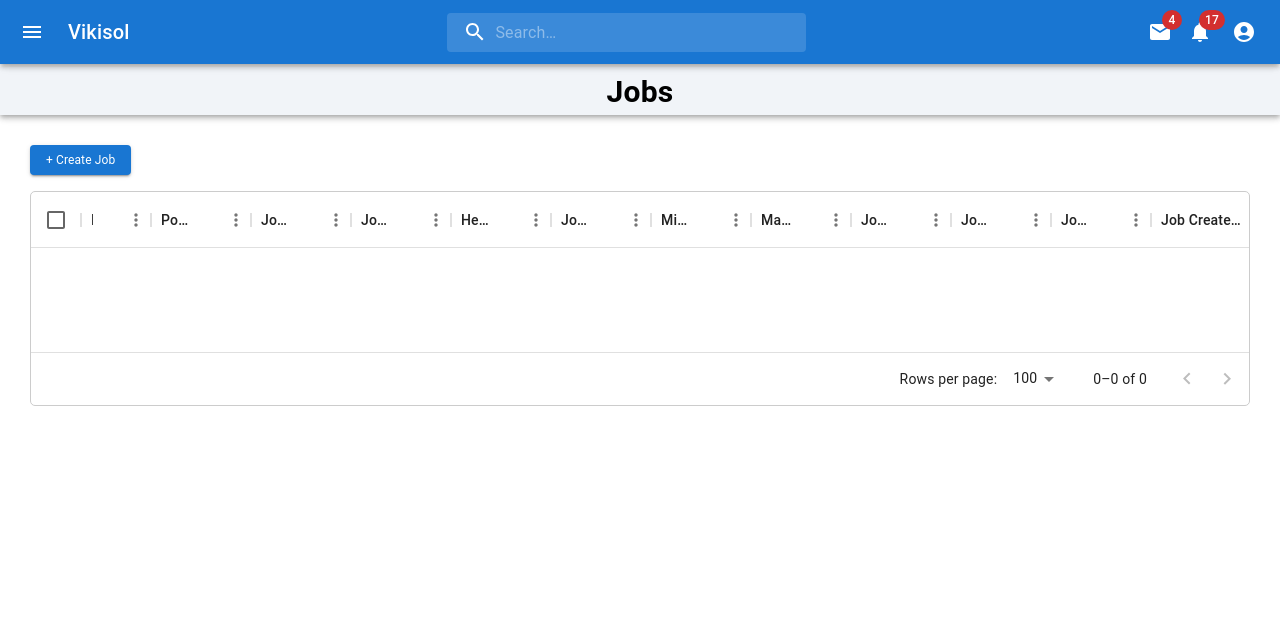
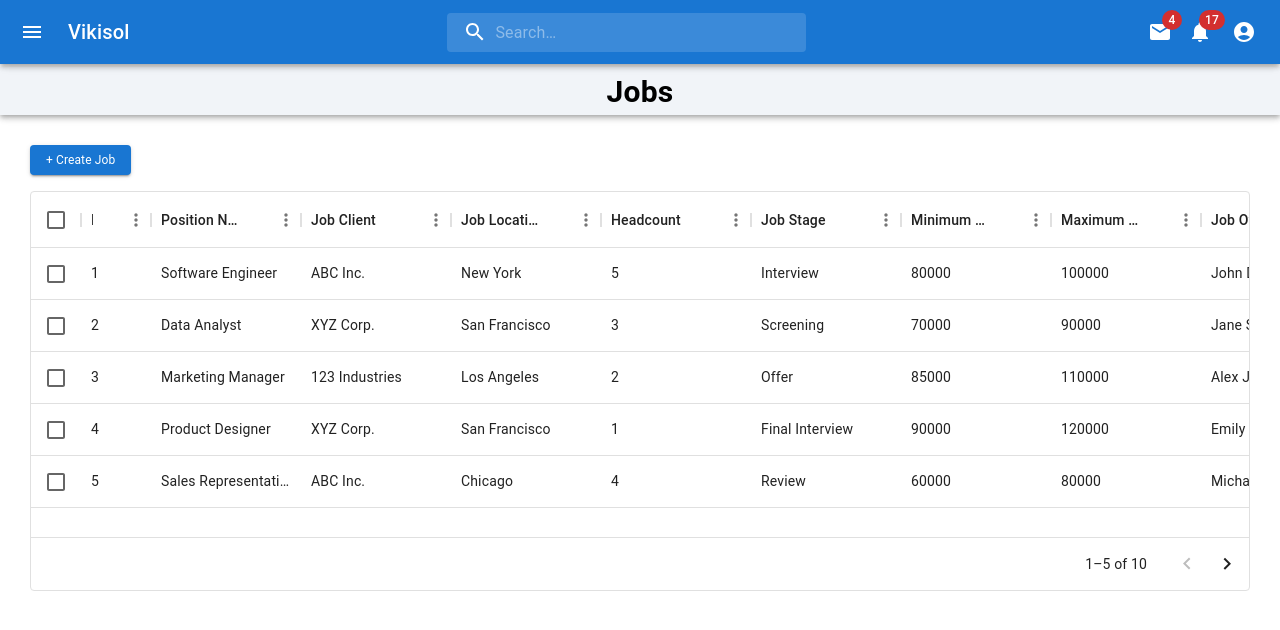
Before and after one commit to VikisolTech/HireHub, a React (Create React App) app: page /jobs in a window 1280 px wide. Shown: the top 630 px of the page. Built offline with nearby package versions, Linux system fonts and the light colour scheme.

Commit message:
added datagrids

```diff
--- a/src/Dashboard/Clients.js
+++ b/src/Dashboard/Clients.js
@@ -37,7 +37,18 @@ export default function Clients() {
     setDescription(value);
   };
 
-  const [rows, setRows] = React.useState([]);
+  const [rows, setRows] = React.useState([
+    { id: 1, ClientName: 'ABC Inc.', jobCount: 5, ClientIndustry: 'Technology', ClientLocation: 'New York', ClientStage: 'Active', ClientOwner: 'John Doe', ClientTeam: 'Sales', ClientCreatedDate: '2023-01-15' },
+    { id: 2, ClientName: 'XYZ Corp.', jobCount: 3, ClientIndustry: 'Finance', ClientLocation: 'San Francisco', ClientStage: 'Active', ClientOwner: 'Jane Smith', ClientTeam: 'Finance', ClientCreatedDate: '2023-02-20' },
+    { id: 3, ClientName: '123 Industries', jobCount: 2, ClientIndustry: 'Manufacturing', ClientLocation: 'Los Angeles', ClientStage: 'Inactive', ClientOwner: 'Alex Johnson', ClientTeam: 'Operations', ClientCreatedDate: '2023-03-10' },
+    { id: 4, ClientName: '456 Corp.', jobCount: 4, ClientIndustry: 'Healthcare', ClientLocation: 'Houston', ClientStage: 'Active', ClientOwner: 'Emily Brown', ClientTeam: 'HR', ClientCreatedDate: '2023-04-05' },
+    { id: 5, ClientName: '789 Corp.', jobCount: 3, ClientIndustry: 'Retail', ClientLocation: 'Chicago', ClientStage: 'Active', ClientOwner: 'Michael Johnson', ClientTeam: 'Sales', ClientCreatedDate: '2023-05-20' },
+    { id: 6, ClientName: 'ABC Corp.', jobCount: 6, ClientIndustry: 'Technology', ClientLocation: 'Seattle', ClientStage: 'Active', ClientOwner: 'Sarah Clark', ClientTeam: 'Engineering', ClientCreatedDate: '2023-06-15' },
+    { id: 7, ClientName: 'XYZ Ltd.', jobCount: 2, ClientIndustry: 'Consulting', ClientLocation: 'Boston', ClientStage: 'Active', ClientOwner: 'David Wilson', ClientTeam: 'Consulting', ClientCreatedDate: '2023-07-10' },
+    { id: 8, ClientName: '123 Corp.', jobCount: 3, ClientIndustry: 'Finance', ClientLocation: 'New York', ClientStage: 'Active', ClientOwner: 'Emma Taylor', ClientTeam: 'Finance', ClientCreatedDate: '2023-08-05' },
+    { id: 9, ClientName: '456 Ltd.', jobCount: 5, ClientIndustry: 'Technology', ClientLocation: 'San Francisco', ClientStage: 'Inactive', ClientOwner: 'James Lee', ClientTeam: 'Engineering', ClientCreatedDate: '2023-09-20' },
+    { id: 10, ClientName: '789 Industries', jobCount: 2, ClientIndustry: 'Retail', ClientLocation: 'Los Angeles', ClientStage: 'Active', ClientOwner: 'Olivia Martinez', ClientTeam: 'Sales', ClientCreatedDate: '2023-10-15' },
+]);
 
   const [open, setOpen] = React.useState(false);
   const [newRow, setNewRow] = React.useState({ jobCount: '', ClientName: '', age: '' });
@@ -73,13 +84,13 @@ export default function Clients() {
 
   const columns = [
     { field: 'id', headerName: 'ID', width: 70 },
-    { field: 'ClientName', headerName: 'Client Name', width: 150, editable: true },
-    { field: 'jobCount', headerName: 'Job Count', width: 150, editable: true },
-    { field: 'ClientIndustry', headerName: 'Client Industry', width: 150, editable: true },
-    { field: 'ClientLocation', headerName: 'Client Location', width: 150, editable: true },
-    { field: 'ClientStage', headerName: 'Client Stage', width: 150, editable: true },
-    { field: 'ClientOwner', headerName: 'Client Owner', width: 150, editable: true },
-    { field: 'ClientTeam', headerName: 'Client Team', width: 150, editable: true },
+    { field: 'ClientName', headerName: 'Client Name', width: 200, editable: true },
+    { field: 'jobCount', headerName: 'Job Count', width: 200, editable: true },
+    { field: 'ClientIndustry', headerName: 'Client Industry', width: 200, editable: true },
+    { field: 'ClientLocation', headerName: 'Client Location', width: 200, editable: true },
+    { field: 'ClientStage', headerName: 'Client Stage', width: 200, editable: true },
+    { field: 'ClientOwner', headerName: 'Client Owner', width: 200, editable: true },
+    { field: 'ClientTeam', headerName: 'Client Team', width: 200, editable: true },
     { field: 'ClientCreatedDate', headerName: 'Client Created Date', width: 180, editable: true },
   ];
 
--- a/src/Dashboard/Jobs.js
+++ b/src/Dashboard/Jobs.js
@@ -125,7 +125,18 @@ export default function Jobs() {
   // For example:
   const styles = getStyles();
   console.log(theme.color);
-  const [rows, setRows] = useState([]);
+  const [rows, setRows] = useState([
+    { id: 1, 'Position Name': 'Software Engineer', 'Job Client': 'ABC Inc.', 'Job Location': 'New York', Headcount: 5, 'Job Stage': 'Interview', 'Minimum Salary': 80000, 'Maximum Salary': 100000, 'Job Owner': 'John Doe', 'Job Team': 'Engineering', 'Job Status': 'Open', 'Job Created Date': '2023-01-15' },
+    { id: 2, 'Position Name': 'Data Analyst', 'Job Client': 'XYZ Corp.', 'Job Location': 'San Francisco', Headcount: 3, 'Job Stage': 'Screening', 'Minimum Salary': 70000, 'Maximum Salary': 90000, 'Job Owner': 'Jane Smith', 'Job Team': 'Analytics', 'Job Status': 'Open', 'Job Created Date': '2023-02-20' },
+    { id: 3, 'Position Name': 'Marketing Manager', 'Job Client': '123 Industries', 'Job Location': 'Los Angeles', Headcount: 2, 'Job Stage': 'Offer', 'Minimum Salary': 85000, 'Maximum Salary': 110000, 'Job Owner': 'Alex Johnson', 'Job Team': 'Marketing', 'Job Status': 'Open', 'Job Created Date': '2023-03-10' },
+    { id: 4, 'Position Name': 'Product Designer', 'Job Client': 'XYZ Corp.', 'Job Location': 'San Francisco', Headcount: 1, 'Job Stage': 'Final Interview', 'Minimum Salary': 90000, 'Maximum Salary': 120000, 'Job Owner': 'Emily Brown', 'Job Team': 'Design', 'Job Status': 'Open', 'Job Created Date': '2023-04-05' },
+    { id: 5, 'Position Name': 'Sales Representative', 'Job Client': 'ABC Inc.', 'Job Location': 'Chicago', Headcount: 4, 'Job Stage': 'Review', 'Minimum Salary': 60000, 'Maximum Salary': 80000, 'Job Owner': 'Michael Johnson', 'Job Team': 'Sales', 'Job Status': 'Open', 'Job Created Date': '2023-05-20' },
+    { id: 6, 'Position Name': 'HR Coordinator', 'Job Client': '456 Corp.', 'Job Location': 'Houston', Headcount: 2, 'Job Stage': 'Phone Interview', 'Minimum Salary': 55000, 'Maximum Salary': 70000, 'Job Owner': 'Sarah Clark', 'Job Team': 'HR', 'Job Status': 'Open', 'Job Created Date': '2023-06-15' },
+    { id: 7, 'Position Name': 'Finance Analyst', 'Job Client': '789 Corp.', 'Job Location': 'Boston', Headcount: 3, 'Job Stage': 'Assessment', 'Minimum Salary': 75000, 'Maximum Salary': 95000, 'Job Owner': 'David Wilson', 'Job Team': 'Finance', 'Job Status': 'Open', 'Job Created Date': '2023-07-10' },
+    { id: 8, 'Position Name': 'Customer Support Specialist', 'Job Client': 'ABC Inc.', 'Job Location': 'New York', Headcount: 2, 'Job Stage': 'Hiring', 'Minimum Salary': 50000, 'Maximum Salary': 65000, 'Job Owner': 'Emma Taylor', 'Job Team': 'Support', 'Job Status': 'Open', 'Job Created Date': '2023-08-05' },
+    { id: 9, 'Position Name': 'Quality Assurance Engineer', 'Job Client': 'XYZ Corp.', 'Job Location': 'San Francisco', Headcount: 3, 'Job Stage': 'Interview', 'Minimum Salary': 75000, 'Maximum Salary': 95000, 'Job Owner': 'James Lee', 'Job Team': 'QA', 'Job Status': 'Open', 'Job Created Date': '2023-09-20' },
+    { id: 10, 'Position Name': 'Operations Manager', 'Job Client': '456 Corp.', 'Job Location': 'Houston', Headcount: 1, 'Job Stage': 'Offer', 'Minimum Salary': 90000, 'Maximum Salary': 110000, 'Job Owner': 'Olivia Martinez', 'Job Team': 'Operations', 'Job Status': 'Open', 'Job Created Date': '2023-10-15' },
+  ]);
 
   const [newRow, setNewRow] = useState({
     id: '',
@@ -147,7 +158,6 @@ export default function Jobs() {
   };
 
   const handleSave = () => {
-    setRows([...rows, { ...newRow }]);
     setNewRow({
       id: '',
       'Position Name': '',
@@ -185,18 +195,19 @@ export default function Jobs() {
 
   const columns = [
     { field: 'id', headerName: 'ID', width: 70 },
-    { field: 'Position Name', headerName: 'Position Name', width: 100, editable: true },
-    { field: 'Job Client', headerName: 'Job Client', width: 100, editable: true },
-    { field: 'Job Location', headerName: 'Job Location', width: 100, editable: true },
-    { field: 'Headcount', headerName: 'Headcount', width: 100, editable: true },
-    { field: 'Job Stage', headerName: 'Job Stage', width: 100, editable: true },
-    { field: 'Minimum Salary', headerName: 'Minimum Salary', width: 100, editable: true },
-    { field: 'Maximum Salary', headerName: 'Maximum Salary', width: 100, editable: true },
-    { field: 'Job Owner', headerName: 'Job Owner', width: 100, editable: true },
-    { field: 'Job Team', headerName: 'Job Team', width: 100, editable: true },
-    { field: 'Job Status', headerName: 'Job Status', width: 100, editable: true },
+    { field: 'Position Name', headerName: 'Position Name', width: 150, editable: true },
+    { field: 'Job Client', headerName: 'Job Client', width: 150, editable: true },
+    { field: 'Job Location', headerName: 'Job Location', width: 150, editable: true },
+    { field: 'Headcount', headerName: 'Headcount', width: 150, editable: true },
+    { field: 'Job Stage', headerName: 'Job Stage', width: 150, editable: true },
+    { field: 'Minimum Salary', headerName: 'Minimum Salary', width: 150, editable: true },
+    { field: 'Maximum Salary', headerName: 'Maximum Salary', width: 150, editable: true },
+    { field: 'Job Owner', headerName: 'Job Owner', width: 150, editable: true },
+    { field: 'Job Team', headerName: 'Job Team', width: 150, editable: true },
+    { field: 'Job Status', headerName: 'Job Status', width: 150, editable: true },
     { field: 'Job Created Date', headerName: 'Job Created Date', width: 150, editable: true },
   ];
+
 
   return (
     <>
@@ -219,42 +230,22 @@ export default function Jobs() {
             + Create Job
           </Typography>
         </Button>
-        <DataGrid
-          rows={rows}
-          columns={columns}
-          pageSize={5}
-          pagination
-          paginationMode="server"
-          checkboxSelection
-          disableSelectionOnClick
-          autoHeight
-          style={{ border: '1px solid #ccc', borderRadius: '5px' }}
-          headerStyle={{ padding: '8px' }}
-          onEditCellChangeCommitted={(editCellChangeParams) => {
-            const { id, field, props } = editCellChangeParams;
-            handleEdit(id, field, props.value);
-          }}
-          components={{
-            NoRowsOverlay: () => (
-              <></>
-              //       <div style={{ width: '100%', textAlign: 'center', padding: '30px' }}>
-              //          <div style={{ fontSize: "20px", fontWeight: "bold" }}>You have not created any jobs yet</div>
-              //          <Button
-              //   variant="contained"
-              //   color="primary"
-              //   style={{ marginBottom: '16px', fontSize: '12px' }}
-              //   onClick={handleAdd}
-              // >
-
-              //   <Typography style={{ fontSize: '12px', fontWeight: 'normal', textTransform: 'none' }}>
-              //     + Create Job
-              //   </Typography>
-              // </Button>
-              //         <div style={{ fontSize: '14px' }}>A Job represents a new job opening, an open position or vacancy listing. Creating a job will allow you to start adding candidates to that job, publish the job onto your career page, post the job to job boards and much more.</div>
-              //       </div>
-            ),
-          }}
-        />
+        <Box sx={{ height: 400, width: '100%' }}>
+          <DataGrid
+            rows={rows}
+            columns={columns}
+            initialState={{
+              pagination: {
+                paginationModel: {
+                  pageSize: 5,
+                },
+              },
+            }}
+            pageSizeOptions={[5]}
+            checkboxSelection
+            disableRowSelectionOnClick
+          />
+        </Box>
         <Modal
           open={open}
           // onClose={handleClose}
@@ -386,7 +377,7 @@ export default function Jobs() {
             <FormControl sx={{
               width: "80%",
               marginTop: "25px",
-              marginLeft: "76px",marginBottom: "20px"
+              marginLeft: "76px", marginBottom: "20px"
             }}>
               <InputLabel variant="standard" htmlFor="uncontrolled-native">
                 Select template
@@ -548,7 +539,6 @@ export default function Jobs() {
 
 
                     <Box sx={{ display: "flex", marginTop: "20px" }}>
-
                       <TextField
                         autoFocus
                         margin="dense"
```
